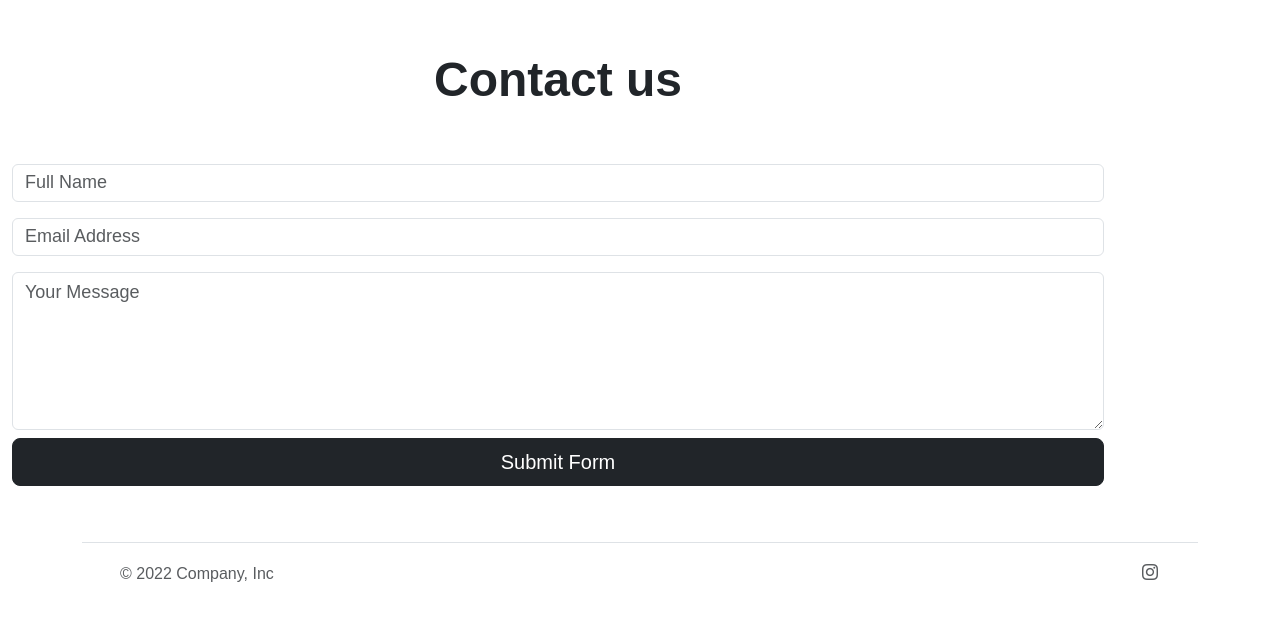
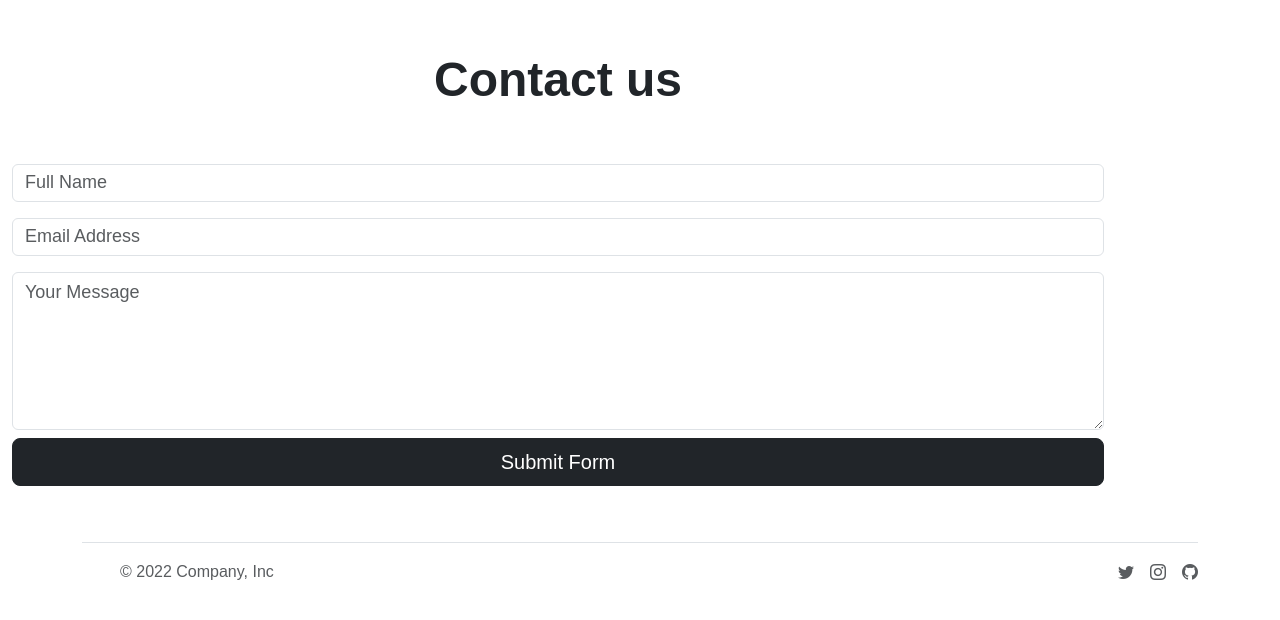
Before and after one commit to darshangaikwad4114/Resort-management-system, a website: page index.html in a window 1280 px wide. Shown: the part 7465-8085 px from the top of the page. Drawn offline with nearby package versions, Linux system fonts and the light colour scheme; files whose address does not match are found by name.

Commit message:
add social media icons

```diff
--- a/index.html
+++ b/index.html
@@ -662,14 +662,9 @@
                 </div>
 
                 <ul class="nav col-md-4 justify-content-end list-unstyled d-flex">
-                    <li class="ms-3"><a class="text-muted" href="#"><svg class="bi" width="24" height="24">
-                                <use xlink:href="#twitter"></use>
-                            </svg></a></li>
-                    <li class="ms-3"><a class="text-muted" href="#"><i class="bi bi-instagram"></i>
-                            </svg></a></li>
-                    <li class="ms-3"><a class="text-muted" href="#"><svg class="bi" width="24" height="24">
-                                <use xlink:href="#facebook"></use>
-                            </svg></a></li>
+                    <li class="ms-3"><a class="text-muted" href="#"><i class="bi bi-twitter"></i></a></li>
+                    <li class="ms-3"><a class="text-muted" href="#"><i class="bi bi-instagram"></i></a></li>
+                    <li class="ms-3"><a class="text-muted" href="#"><i class="bi bi-github"></i></a></li>
                 </ul>
             </footer>
         </div>
```
